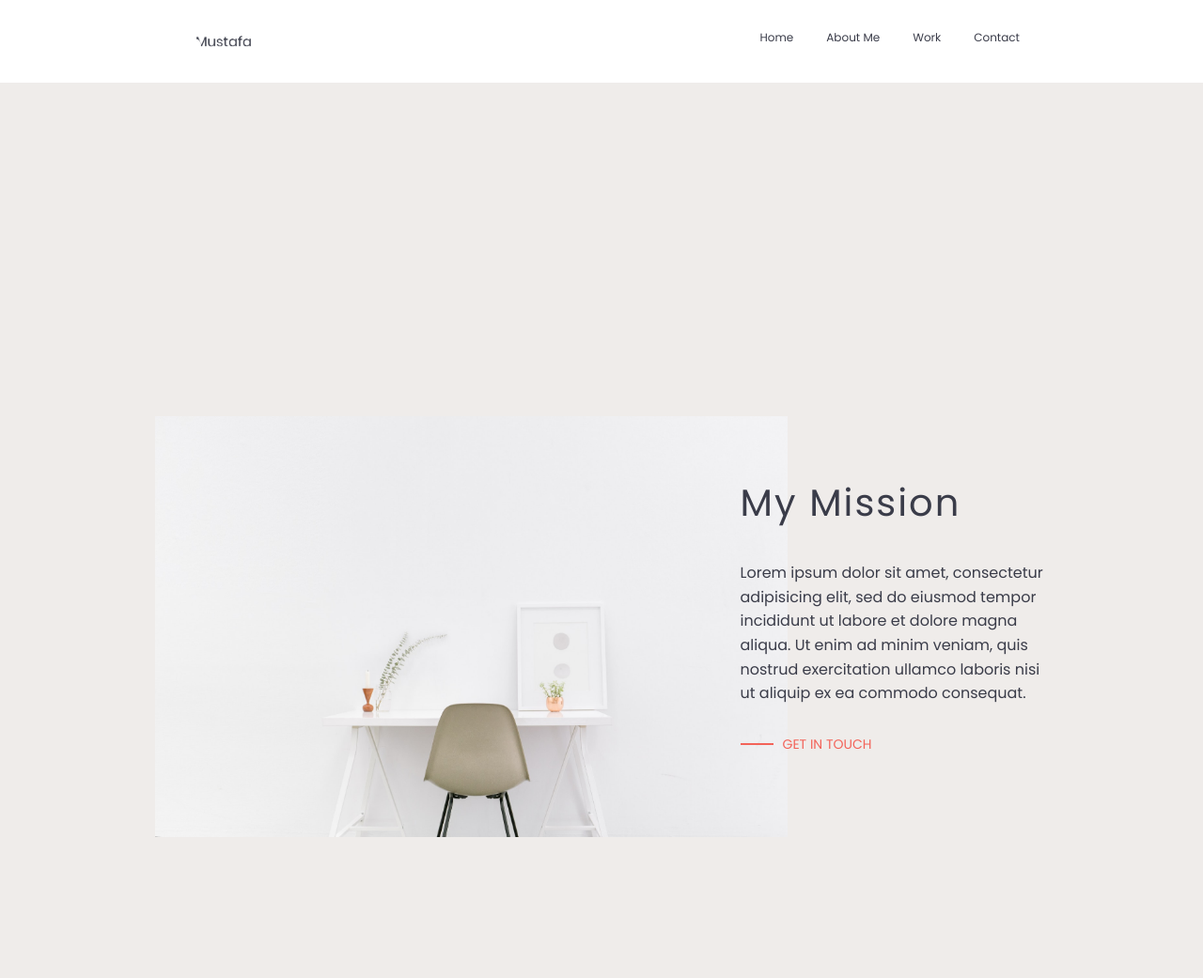
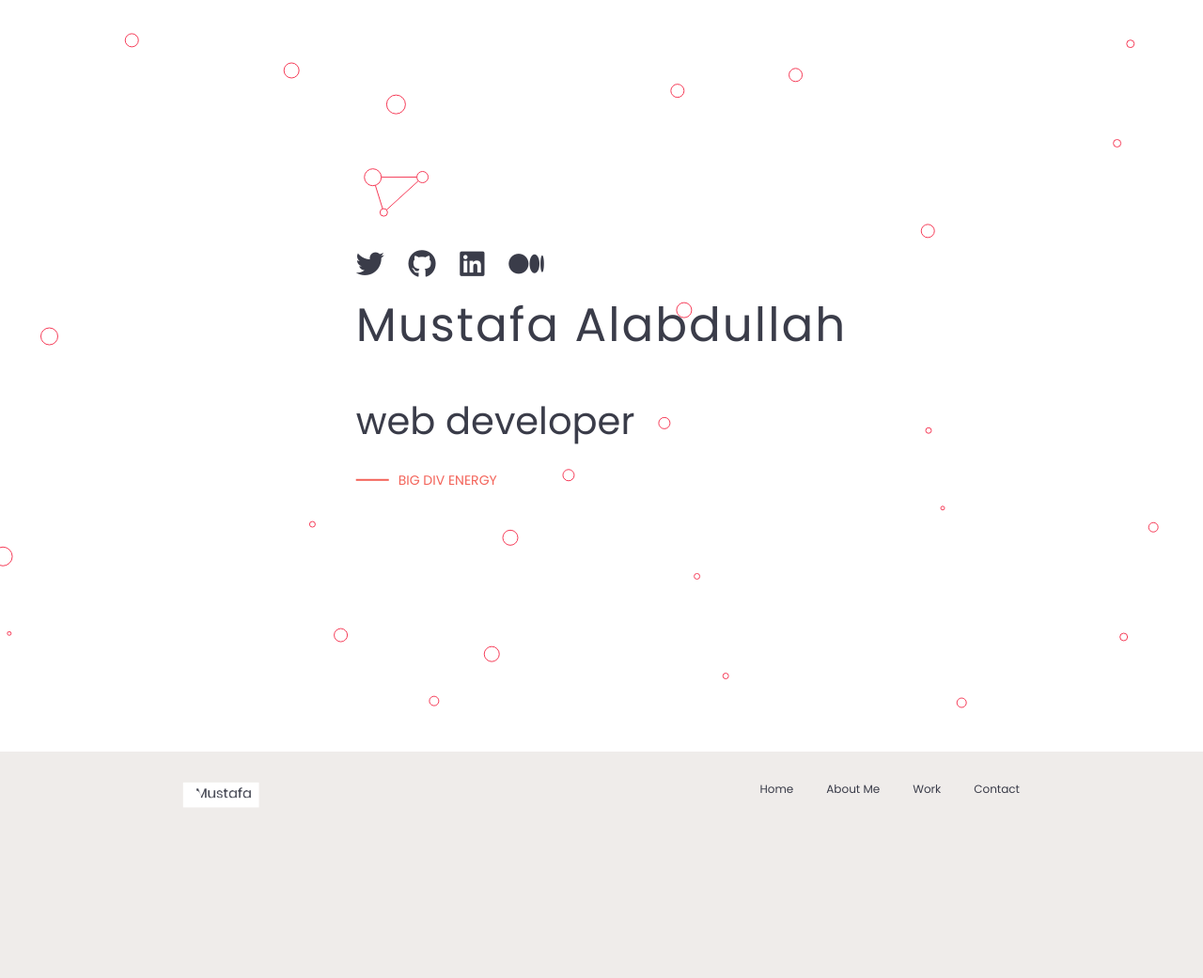
Before and after one commit to MustafaEdward/portfolio, a website: page index.html in a window 1280 px wide. Shown: the top 1041 px of the page at 94% size. Drawn offline with nearby package versions, Linux system fonts and the light colour scheme.

Commit message:
animations-header

```diff
--- a/index.html
+++ b/index.html
@@ -14,6 +14,22 @@
     </head>
     <body>
             <header class="header">
+
+                <div class="header__box">
+                    <ul class="header__list">
+                        <li class="header__item"><a href="#" class="header__link"><i class="fab fa-twitter"></i></a></li>
+                        <li class="header__item"><a href="#" class="header__link"><i class="fab fa-github"></i></a></li>
+                        <li class="header__item"><a href="#" class="header__link"><i class="fab fa-linkedin"></i></a></li>
+                        <li class="header__item"><a href="#" class="header__link"><i class="fab fa-medium-m"></i></a></li>
+                    </ul>
+                    <h1 class="header__heading">Mustafa Alabdullah</h1>
+                    <p class="header__title">web developer</p>
+                    <p class="header__energy">big div energy</p>
+                </div>
+                <canvas id="zodiac">
+                    </canvas>
+            </header>
+           <main>
                 <div class="container">
                         <div class="navigation">
                             <img src="img/logo.png" alt="Mustafa logo" class="logo">
@@ -26,8 +42,6 @@
                                 </ul>
                             </nav>
                         </div>
-            </header>
-           <main>
                 <canvas id="canvas"></canvas>
                <!-- profile section -->
                 <figure class="profile container">
@@ -180,9 +194,5 @@
     <script src="https://ajax.googleapis.com/ajax/libs/jquery/3.4.1/jquery.min.js"></script>
     <script src="https://unpkg.com/flickity@2/dist/flickity.pkgd.min.js"></script>
     <script src="./javascript/carousel.js"></script>
-
-
-
-
-
+    <script src="./javascript/particles.js"></script>
 </html>
--- /dev/null
+++ b/javascript/particles.js
@@ -0,0 +1,131 @@
+"use static";
+var Zodiac = (function () {
+    function Zodiac(canvas, options) {
+        if (options === void 0) { options = {}; }
+        this.options = {
+            direction: [0, 0],
+            velocity: [[.1, 0.3], [.1, .3]],
+            bounce: [true, true],
+            parallax: .2,
+            density: 5000,
+            proximity: 50,
+            //dotColor: '#aaa',
+            dotRadius: [1, 5],
+            lineColor: '#aaa',
+            lineWidth: 1,
+        };
+        var canvas = (typeof canvas == 'string' || canvas instanceof String) ? document.getElementById(canvas) : canvas;
+        if (canvas.tagName != 'CANVAS')
+            throw "no canvas";
+        for (var key in options) {
+            this.options[key] = options[key];
+        }
+        options = this.options;
+        var ctx = canvas.getContext('2d', { alpha: !options.backgroundColor }), particles = [], tilt = [0, 0], radius = [].concat(options.dotRadius), parallax = options.parallax / 2 / (radius[1] ? (radius[1] - radius[0]) : radius[0]);
+        var update = function () {
+            var w = canvas.width, h = canvas.height;
+            if (options.backgroundColor) {
+                ctx.fillStyle = options.backgroundColor;
+                ctx.fillRect(0, 0, w, h);
+                ctx.fillStyle = options.dotColor;
+            }
+            else {
+                ctx.clearRect(0, 0, w, h);
+            }
+            ctx.beginPath();
+            for (var i = 0, p, x, y; i < particles.length; i++) {
+                p = particles[i];
+                /* MOVE */
+                p[1] += p[3];
+                p[2] += p[4];
+                /* POSITION */
+                if (options.parallax) {
+                    var fac = p[0] * parallax;
+                    p[5] += (tilt[0] * fac - p[5]) / 10;
+                    p[6] += (tilt[1] * fac - p[6]) / 10;
+                }
+                x = p[1] + p[5];
+                y = p[2] + p[6];
+                if (x < 0 || x > w)
+                    (options.direction[0]) ? (p[1] = ((x + w) % w) - p[5]) : (p[3] = -p[3]);
+                if (y < 0 || y > h)
+                    (options.direction[1]) ? (p[2] = ((y + h) % h) - p[6]) : (p[4] = -p[4]);
+                var r = radius[1] ? p[0] : radius[0];
+                /* DRAW */
+                ctx.moveTo(x + r, y);
+                ctx.arc(x, y, r, 0, Math.PI * 2);
+                for (var j = i - 1; j >= 0; j--) {
+                    var q = particles[j], dx = q[1] - p[1], dy = q[2] - p[2], dist = Math.sqrt((dx * dx) + (dy * dy));
+                    if (dist < options.proximity) {
+                        var x = p[1] + p[5], y = p[2] + p[6], x2 = q[1] + q[5], y2 = q[2] + q[6], a = Math.atan2(y2 - y, x2 - x), r2 = radius[1] ? q[0] : radius[0], cos = Math.cos(a), sin = Math.sin(a);
+                        x += r * cos;
+                        y += r * sin;
+                        x2 -= r2 * cos;
+                        y2 -= r2 * sin;
+                        ctx.moveTo(x, y);
+                        ctx.lineTo(x2, y2);
+                    }
+                }
+            }
+            ;
+            ctx.stroke();
+            options.dotColor && ctx.fill();
+            requestAnimationFrame(update);
+        };
+        var onMousemove = function (ev) {
+            tilt[0] = ev.pageX - window.innerWidth / 2;
+            tilt[1] = ev.pageY - window.innerHeight / 2;
+        };
+        var onOrientation = function (ev) {
+            tilt[0] = Math.min(Math.max(-ev.beta, -30), 30) * (window.innerWidth / 30);
+            tilt[1] = Math.min(Math.max(-ev.gamma, -30), 30) * (window.innerHeight / 30);
+        };
+        var onResize = function () {
+            var w = canvas.width = canvas.offsetWidth, h = canvas.height = canvas.offsetHeight, v = options.velocity, d = options.direction, random = Math.random;
+            var num = Math.ceil((w * h) / options.density);
+            for (var i = particles.length - 1; i >= 0; i--)
+                if (particles[i][1] > w || particles[i][2] > h)
+                    particles.splice(i, 1);
+            if (num < particles.length)
+                particles.splice(num);
+            while (num > particles.length)
+                particles.push([
+                    Math.ceil(radius[1] ? (random() * (radius[1] - radius[0]) + radius[0]) : random() * radius[0]),
+                    Math.ceil(random() * w),
+                    Math.ceil(random() * h),
+                    (d[0] || ((random() > .5) ? 1 : -1)) * (random() * (v[0][1] - v[0][0]) + v[0][0]),
+                    (d[1] || ((random() > .5) ? 1 : -1)) * (random() * (v[1][1] - v[1][0]) + v[1][0]),
+                    0,
+                    0
+                ]);
+            ctx.strokeStyle = options.lineColor;
+            ctx.fillStyle = options.dotColor;
+            ctx.lineWidth = options.lineWidth;
+        };
+        window.addEventListener('resize', onResize, false);
+        document.addEventListener('mousemove', onMousemove, false);
+        window.addEventListener('deviceorientation', onOrientation, false);
+        onResize();
+        update();
+    }
+    return Zodiac;
+})();
+
+
+
+// Initialize
+document.addEventListener('DOMContentLoaded', function () {
+    new Zodiac('zodiac', { // HTMLCanvasElement or id
+        direction: [0, 0], // [dirX (-1:left,0:random,1:right),dirX (-1:up,0:random,1:down)]
+        velocity: [[.25, .5], [.25, .5]], // [[velXmin,velXmax],[velYmin,velYmax]]
+        bounce: [true, true], //[bounceTopBottom,bounceLeftRight]
+        parallax: .1, // float [0-1...]; 0 no paralax; 1 move one vw
+        density: 36000, // px^2
+        proximity: 72, // px
+        dotRadius: [1, 10], // float or [float(min),float(max)]
+        //dotColor: '#f53b57',
+        lineColor: '#f53b57',
+        lineWidth: 1,
+        //backgroundColor: 'rgba(20,20,20,.3)', // default transparent; use alpha value for motion blur and ghosting
+    });
+}, false);
--- a/sass/components/_carousel.scss
+++ b/sass/components/_carousel.scss
@@ -29,9 +29,6 @@
   }
   .flickity-page-dots {
     bottom: 3rem;
-    @include respond(tablet) {
-       bottom: 10rem;
-    }
 
     .dot{
       width: 3rem;
--- a/sass/components/_profile.scss
+++ b/sass/components/_profile.scss
@@ -24,7 +24,7 @@
        margin: 6rem 0 0 -5rem;
        @include respond(tablet) {
         margin: 5rem 0 0 0;
-        text-align: center;
+        text-align: left;
      }
     }
     &__heading {
--- a/sass/components/_skills.scss
+++ b/sass/components/_skills.scss
@@ -12,7 +12,7 @@
     &__heading {
       @include heading;
       @include respond(tablet) {
-        text-align: center;
+        text-align: left;
       }
     }
     .fab,
@@ -23,6 +23,9 @@
     &__text {
         font-size: 1.6rem;
         margin-bottom: 3rem;
+        @include respond(phone) {
+            font-size: 1.3rem;
+          }
     }
     &__list {
         display: flex;
@@ -36,6 +39,7 @@
         margin-bottom: .9rem;
     }
     &__img {
+        flex: 0 0 45%;
         @include respond(tablet) {
            display: none;
          }
--- a/sass/components/_work.scss
+++ b/sass/components/_work.scss
@@ -23,12 +23,10 @@
     &__text {
         font-size: 1.6rem;
         margin-bottom: 3rem;
+        text-align: left;
     }
     &__link {
       @include link;
-        @include respond(phone) {
-          justify-content: center;
-        }
     }
     &__img {
         @include respond(phone) {
--- a/sass/layout/_header.scss
+++ b/sass/layout/_header.scss
@@ -1,34 +1,41 @@
 .header {
     background-color: $color-white;
-}
-.logo {
-    width: 15rem;
-}
-.navigation {
-    display: flex;
-    justify-content: space-between;
-    @include respond(tablet) {
-        display: none;
-       }
+    overflow: hidden;
+    height: 100vh;
+    &__box {
+        position: absolute;
+        top: 50%;
+        left: 50%;
+        transform: translate(-50%, -50%);
+        text-align: left;
+    }
     &__list {
-       display: flex;
-       align-items: center;
-       margin: 3rem;
+      width: 20rem;
+      display: flex;
+      justify-content: space-between;
+
     }
     &__item {
-       list-style-type: none;
-       font-size: 1.2rem;
-       &:not(:last-child) {
-           margin-right: 3.5rem;
-       }
+       list-style: none;
     }
     &__link {
-       text-decoration: none;
-       color: $color-black;
-       text-transform: capitalize;
-       transition: color .2s;
-       &:hover {
-           color: $color-red;
-       }
+        color: $color-black;
+        font-size: 3rem;
+    }
+    &__heading {
+        @include heading;
+        font-size: 5rem;
+    }
+    &__title {
+        font-size: 4rem;
+
+    }
+    &__energy {
+        @include link;
     }
 }
+#zodiac {
+    width: 100%;
+    height: 100%;
+    position: relative;
+ }
--- a/sass/layout/_navigation.scss
+++ b/sass/layout/_navigation.scss
@@ -0,0 +1,31 @@
+.logo {
+    width: 15rem;
+}
+.navigation {
+    display: flex;
+    justify-content: space-between;
+    @include respond(tablet) {
+        display: none;
+       }
+    &__list {
+       display: flex;
+       align-items: center;
+       margin: 3rem;
+    }
+    &__item {
+       list-style-type: none;
+       font-size: 1.2rem;
+       &:not(:last-child) {
+           margin-right: 3.5rem;
+       }
+    }
+    &__link {
+       text-decoration: none;
+       color: $color-black;
+       text-transform: capitalize;
+       transition: color .2s;
+       &:hover {
+           color: $color-red;
+       }
+    }
+}
```
Also changed, not shown: css/style.css. Lines whose indentation alone changed are shown as unchanged.
